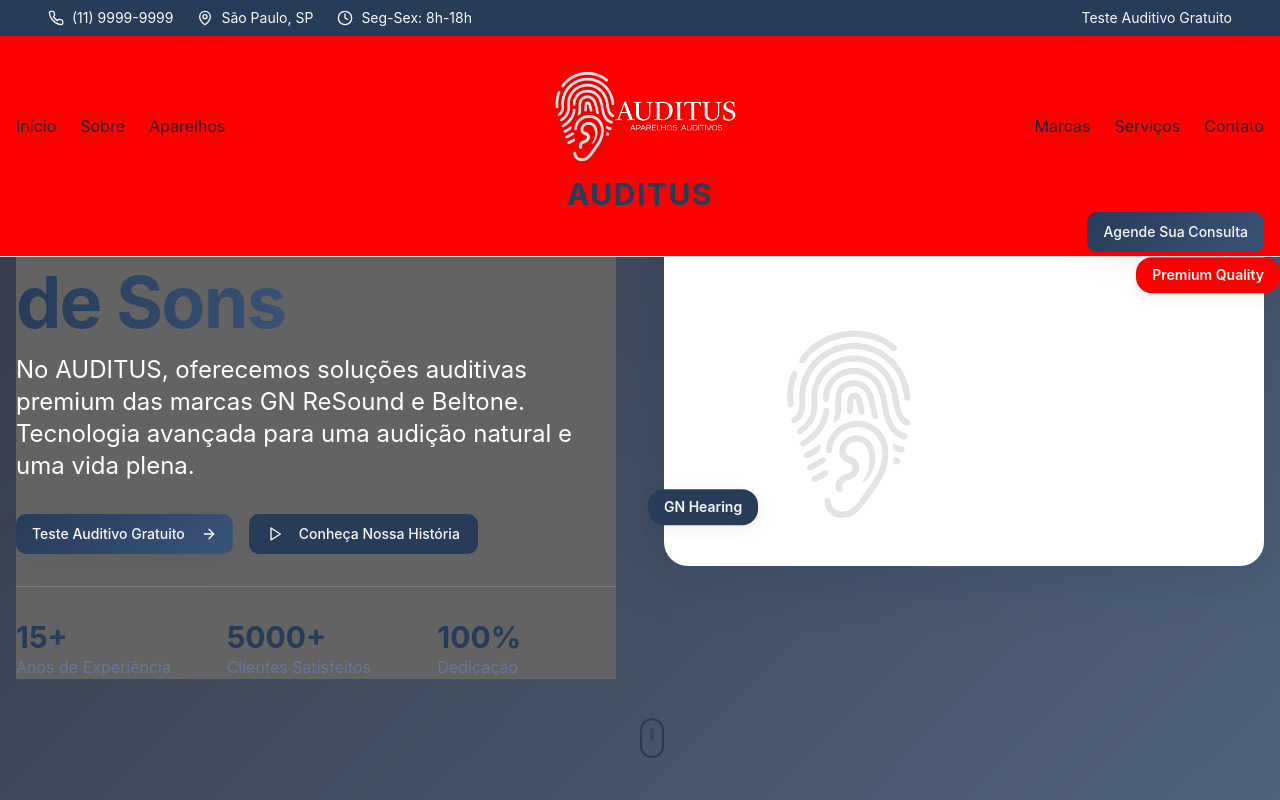
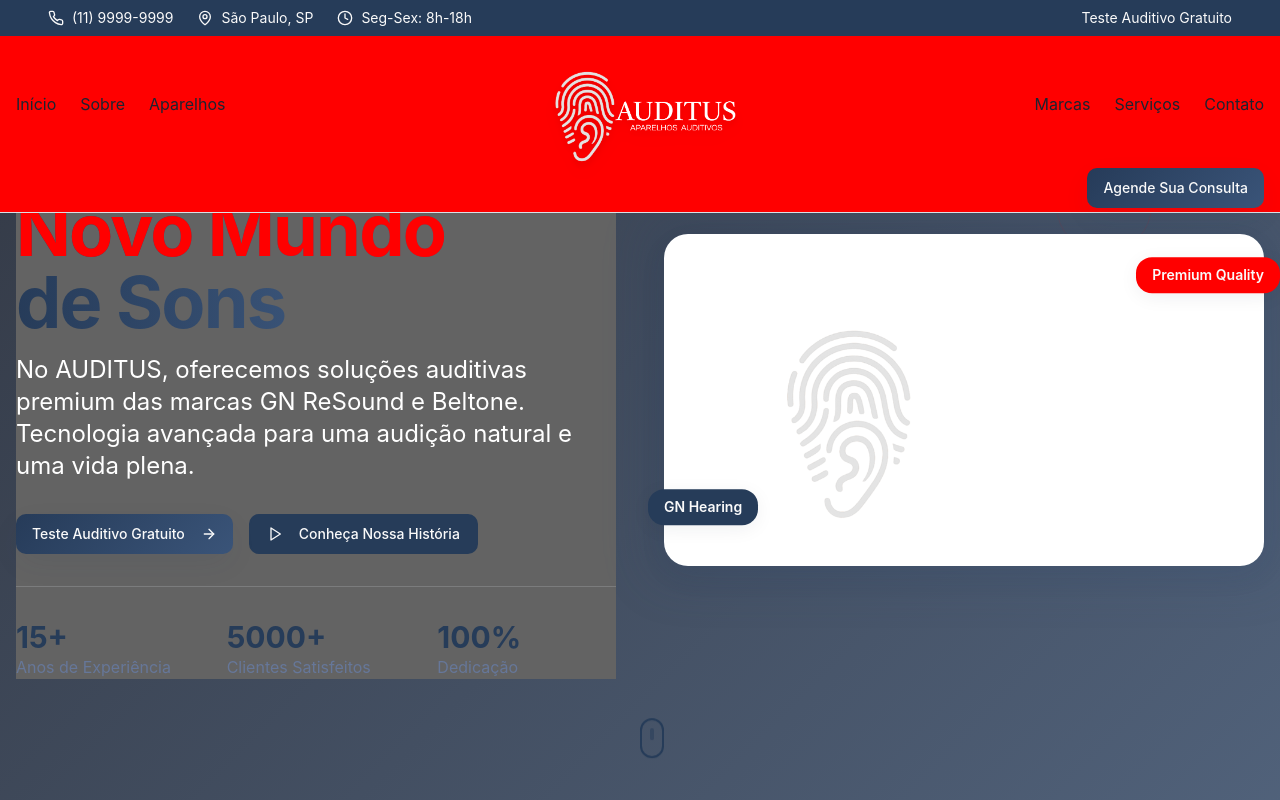
Before and after one commit to sdrmacedo-alt/auditusbelem, a React (Vite) app: page / in a window 1280 px wide. Shown: the top 800 px of the page. Built offline with nearby package versions, Linux system fonts and the light colour scheme.

Commit message:
Remove AUDITUS text
Removed the "AUDITUS" text located below the logo in the header component.
-edited src/components/Header.tsx

```diff
--- a/src/components/Header.tsx
+++ b/src/components/Header.tsx
@@ -45,9 +45,6 @@ const Header = () => {
               alt="AUDITUS"
               className="h-24 lg:h-32 w-auto drop-shadow-lg"
             />
-            <h1 className="text-2xl lg:text-3xl font-bold text-primary mt-2 tracking-wider heading-premium">
-              AUDITUS
-            </h1>
           </div>
 
           {/* Right menu - Desktop only */}
```
